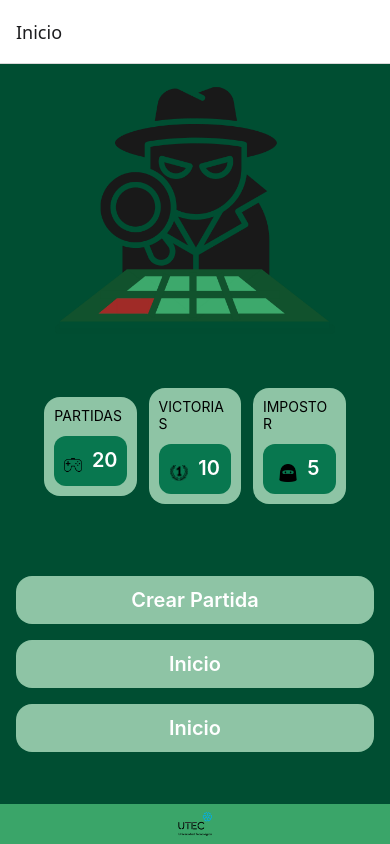
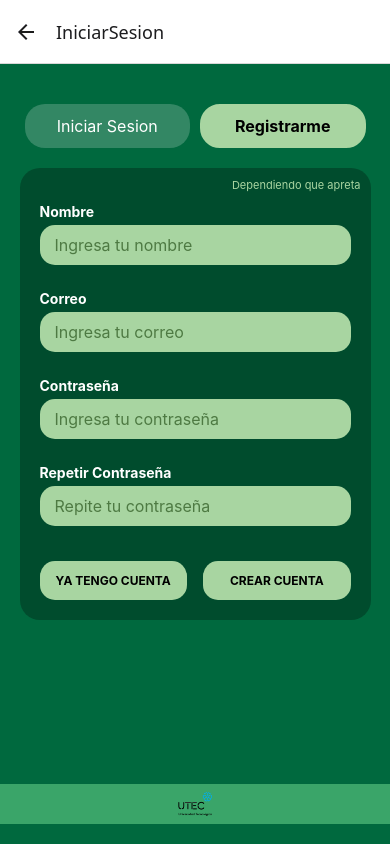
Before and after one commit to EnzoETR/MovilesAppImpostor, a React Native app: screen /IniciarSesion in a window 390 px wide. Built offline with nearby package versions, Linux system fonts and the light colour scheme.

Commit message:
Pantalla de IniciarSesion

```diff
--- a/src/navigation/AppNavegador.js
+++ b/src/navigation/AppNavegador.js
@@ -1,6 +1,7 @@
-import {createNativeStackNavigator} from '@react-navigation/native-stack';
+import { createNativeStackNavigator } from '@react-navigation/native-stack';
 import IndexScreen from '../screens/IndexScreen';
 import ConfiguracionScreen from '../screens/ConfigurarPartida';
+import IniciarSesionScreen from '../screens/IniciarSesionScreen'; // Tu pantalla se queda aquí
 
 const Stack = createNativeStackNavigator();
 
@@ -9,6 +10,7 @@ export default function AppNavegador() {
     <Stack.Navigator>
       <Stack.Screen name="Inicio" component={IndexScreen} />
       <Stack.Screen name="ConfigurarPartida" component={ConfiguracionScreen} />
+      <Stack.Screen name="IniciarSesion" component={IniciarSesionScreen} />
     </Stack.Navigator>
   );
 }
--- a/src/screens/IndexScreen.js
+++ b/src/screens/IndexScreen.js
@@ -18,16 +18,25 @@ export default function IndexScreen({ navigation }){
                 <FichaEstadistica titulo="IMPOSTOR" valor="5" imagen="impostor.png"/>
             </View>
             <View style={styles.contenedorBotonesIncio}>
+                {/* Botón 1: Crear Partida */}
                 <BotonInicio
-                title="Crear Partida"
-                onPress={() => navigation.navigate("ConfigurarPartida")}
+                  title="Crear Partida"
+                  onPress={() => navigation.navigate("ConfigurarPartida")}
                 />
-                <BotonInicio />
-                <BotonInicio />
+                {/* Botón 2: Categorías y Reglas */}
+                <BotonInicio
+                  title="Categorías y Reglas"
+                  onPress={() => console.log("Abriendo Categorías y Reglas")}
+                />
+                {/* Botón 3: Iniciar Sesion */}
+                <BotonInicio
+                  title="Iniciar Sesión"
+                  onPress={() => navigation.navigate("IniciarSesion")}
+                />
             </View>
             <View style={styles.contenedorFooter}>
                 <Footer />
             </View>
         </View>
     );
-} //holahola
+}
--- /dev/null
+++ b/src/screens/IniciarSesionScreen.js
@@ -0,0 +1,145 @@
+import React, { useState } from 'react';
+import { Text, View, TouchableOpacity, TextInput, KeyboardAvoidingView, ScrollView, Platform } from 'react-native';
+import { styles } from '../styles/EstilosI-Sesion';
+import Footer from '../components/footer';
+
+export default function IniciarSesionScreen({ navigation }) {
+  // Este estado controla si estamos en modo Registro (true) o Inicio de Sesión (false)
+  const [esRegistro, setEsRegistro] = useState(true);
+
+  // Estados para los campos de texto
+  const [nombre, setNombre] = useState('');
+  const [correo, setCorreo] = useState('');
+  const [contrasenia, setContrasenia] = useState('');
+  const [repetirContrasenia, setRepetirContrasenia] = useState('');
+
+  return (
+    <KeyboardAvoidingView
+      behavior={Platform.OS === 'ios' ? 'padding' : 'height'}
+      style={styles.container}
+    >
+      <ScrollView contentContainerStyle={styles.scrollContainer}>
+
+        {/* Selector de Pestañas */}
+        <View style={styles.tabContainer}>
+          <TouchableOpacity
+            style={[styles.tabButton, !esRegistro ? styles.tabButtonActive : styles.tabButtonInactive]}
+            onPress={() => setEsRegistro(false)} // Cambia a Iniciar Sesión
+          >
+            <Text style={!esRegistro ? styles.tabButtonTextActive : styles.tabButtonTextInactive}>
+              Iniciar Sesion
+            </Text>
+          </TouchableOpacity>
+
+          <TouchableOpacity
+            style={[styles.tabButton, esRegistro ? styles.tabButtonActive : styles.tabButtonInactive]}
+            onPress={() => setEsRegistro(true)} // Cambia a Registrarme
+          >
+            <Text style={esRegistro ? styles.tabButtonTextActive : styles.tabButtonTextInactive}>
+              Registrarme
+            </Text>
+          </TouchableOpacity>
+        </View>
+
+        {/* Tarjeta de Formulario Dinámica */}
+        <View style={styles.formCard}>
+          <Text style={styles.helperText}>Dependiendo que apreta</Text>
+
+          {/* Campo Nombre (Se muestra en AMBOS modos) */}
+          <Text style={styles.inputLabel}>Nombre</Text>
+          <View style={styles.inputContainer}>
+            <TextInput
+              style={styles.input}
+              value={nombre}
+              onChangeText={setNombre}
+              placeholder="Ingresa tu nombre"
+              placeholderTextColor="#4E7A43"
+            />
+          </View>
+
+          {/* Campo Correo (SOLO se muestra si esRegistro es TRUE) */}
+          {esRegistro && (
+            <>
+              <Text style={styles.inputLabel}>Correo</Text>
+              <View style={styles.inputContainer}>
+                <TextInput
+                  style={styles.input}
+                  value={correo}
+                  onChangeText={setCorreo}
+                  keyboardType="email-address"
+                  placeholder="Ingresa tu correo"
+                  placeholderTextColor="#4E7A43"
+                />
+              </View>
+            </>
+          )}
+
+          {/* Campo Contraseña (Se muestra en AMBOS modos) */}
+          <Text style={styles.inputLabel}>Contraseña</Text>
+          <View style={styles.inputContainer}>
+            <TextInput
+              style={styles.input}
+              value={contrasenia}
+              onChangeText={setContrasenia}
+              secureTextEntry={true}
+              placeholder="Ingresa tu contraseña"
+              placeholderTextColor="#4E7A43"
+            />
+          </View>
+
+          {/* Campo Repetir Contraseña (SOLO se muestra si esRegistro es TRUE) */}
+          {esRegistro && (
+            <>
+              <Text style={styles.inputLabel}>Repetir Contraseña</Text>
+              <View style={styles.inputContainer}>
+                <TextInput
+                  style={styles.input}
+                  value={repetirContrasenia}
+                  onChangeText={setRepetirContrasenia}
+                  secureTextEntry={true}
+                  placeholder="Repite tu contraseña"
+                  placeholderTextColor="#4E7A43"
+                />
+              </View>
+            </>
+          )}
+
+          {/* Botones Secundarios Dinámicos */}
+          <View style={styles.secondaryButtonContainer}>
+            <TouchableOpacity
+              style={styles.secondaryButton}
+              onPress={() => setEsRegistro(!esRegistro)} // Intercambia el modo al presionar el botón izquierdo
+            >
+              <Text style={styles.secondaryButtonText}>
+                {esRegistro ? 'YA TENGO CUENTA' : 'NO TENGO CUENTA'}
+              </Text>
+            </TouchableOpacity>
+
+            <TouchableOpacity
+              style={styles.secondaryButton}
+              onPress={() => {
+                if (!esRegistro) {
+                  // Acción de Iniciar Sesión: te manda al Index (Inicio)
+                  navigation.navigate("Inicio");
+                } else {
+                  // Acción de Registro (puedes agregar lógica aquí más adelante)
+                  console.log("Registrando usuario...");
+                }
+              }}
+            >
+              <Text style={styles.secondaryButtonText}>
+                {esRegistro ? 'CREAR CUENTA' : 'INICIAR SESION'}
+              </Text>
+            </TouchableOpacity>
+          </View>
+
+        </View>
+      </ScrollView>
+
+      {/* Footer */}
+      <View style={styles.footerContainer}>
+        <Footer />
+      </View>
+    </KeyboardAvoidingView>
+  );
+}
--- /dev/null
+++ b/src/styles/EstilosI-Sesion.js
@@ -0,0 +1,110 @@
+import { StyleSheet, Dimensions, Platform } from 'react-native';
+
+const { width } = Dimensions.get('window');
+const cardWidth = width * 0.9;
+
+export const styles = StyleSheet.create({
+  container: {
+    flex: 1,
+    backgroundColor: '#00693E', // Verde oscuro de fondo
+  },
+  scrollContainer: {
+    flexGrow: 1,
+    alignItems: 'center',
+    paddingTop: 40,
+    paddingBottom: 20,
+  },
+  tabContainer: {
+    flexDirection: 'row',
+    justifyContent: 'space-around',
+    width: cardWidth,
+    marginBottom: 20,
+  },
+  tabButton: {
+    borderRadius: 20,
+    paddingHorizontal: 20,
+    paddingVertical: 10,
+    borderWidth: 2,
+    flex: 1,
+    marginHorizontal: 5,
+    alignItems: 'center',
+  },
+  tabButtonActive: {
+    backgroundColor: '#A8D5A1', // Verde claro activo (Registrarme)
+    borderColor: '#A8D5A1',
+  },
+  tabButtonInactive: {
+    backgroundColor: 'rgba(255, 255, 255, 0.2)', // Boton opaco (Iniciar Sesion)
+    borderColor: 'transparent',
+  },
+  tabButtonTextActive: {
+    color: '#000000',
+    fontWeight: 'bold',
+    fontSize: 16,
+  },
+  tabButtonTextInactive: {
+    color: '#FFFFFF',
+    fontSize: 16,
+  },
+  formCard: {
+    width: cardWidth,
+    backgroundColor: '#004C2D', // Verde mas oscuro para la tarjeta central
+    borderRadius: 20,
+    padding: 20,
+    alignItems: 'center',
+  },
+  helperText: {
+    position: 'absolute',
+    top: 10,
+    right: 10,
+    color: '#A8D5A1',
+    fontSize: 11,
+  },
+  inputLabel: {
+    alignSelf: 'flex-start',
+    color: '#FFFFFF',
+    fontWeight: 'bold',
+    fontSize: 14,
+    marginTop: 15,
+    marginBottom: 5,
+  },
+  inputContainer: {
+    width: '100%',
+    backgroundColor: '#A8D5A1', // Verde clarito para los inputs
+    borderRadius: 15,
+    paddingHorizontal: 15,
+    paddingVertical: Platform.OS === 'ios' ? 15 : 10,
+    flexDirection: 'row',
+    alignItems: 'center',
+    marginBottom: 10,
+  },
+  input: {
+    flex: 1,
+    color: '#000000',
+    fontSize: 16,
+  },
+  secondaryButtonContainer: {
+    flexDirection: 'row',
+    justifyContent: 'space-between',
+    width: '100%',
+    marginTop: 25,
+  },
+  secondaryButton: {
+    backgroundColor: '#A8D5A1',
+    borderRadius: 15,
+    paddingHorizontal: 10,
+    paddingVertical: 12,
+    flex: 0.47,
+    alignItems: 'center',
+  },
+  secondaryButtonText: {
+    color: '#000000',
+    fontWeight: 'bold',
+    fontSize: 12,
+  },
+  footerContainer: {
+    width: '100%',
+    alignItems: 'center',
+    paddingVertical: 20,
+  },
+});
```
